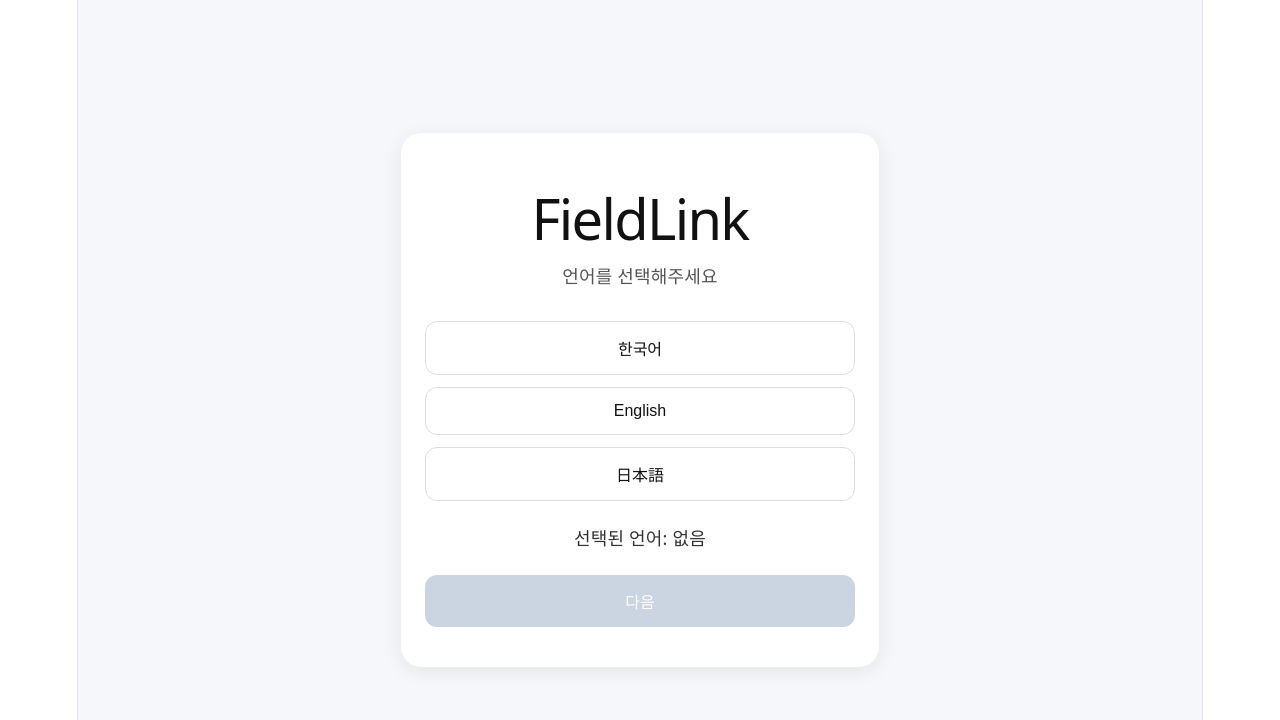
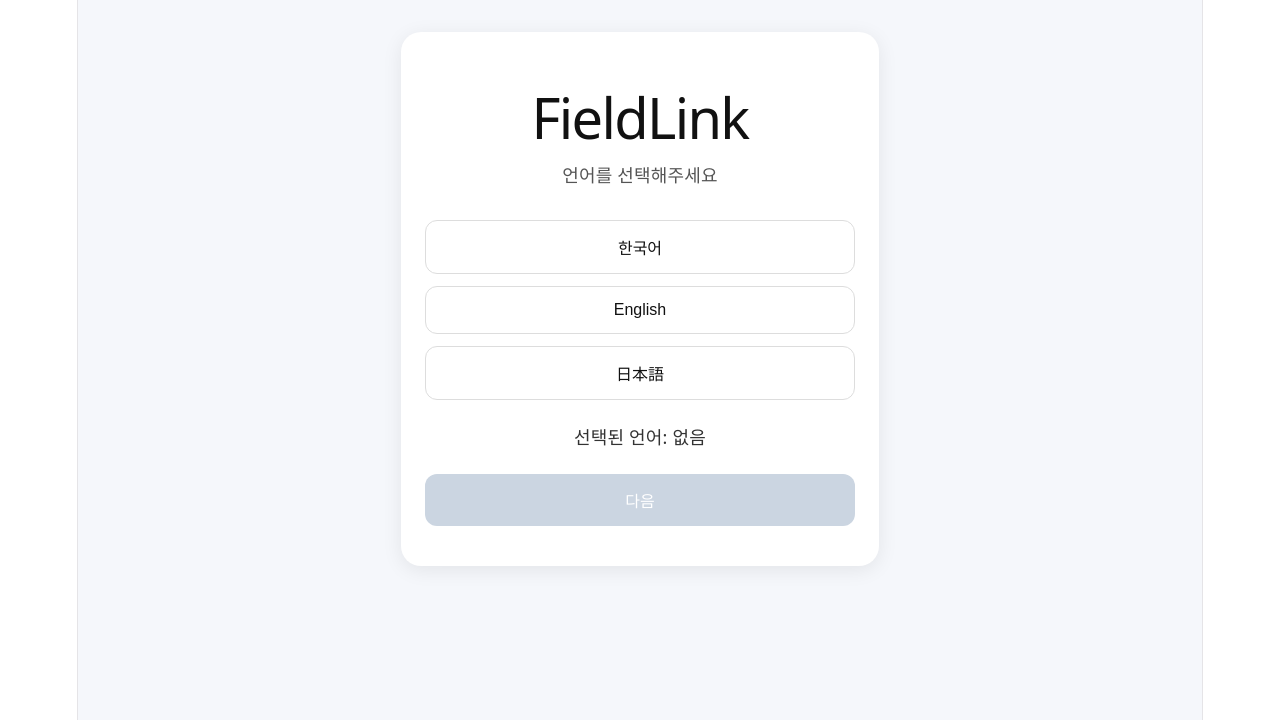
Before and after one commit to jayhxs/fieldlink-user-frontend, a React (Vite) app: page / in a window 1280 px wide. Shown: the top 720 px of the page. Built offline with nearby package versions, Linux system fonts and the light colour scheme.

Commit message:
Align page to top on step change

```diff
--- a/src/App.jsx
+++ b/src/App.jsx
@@ -306,8 +306,11 @@ function App() {
         minHeight: "100vh",
         display: "flex",
         justifyContent: "center",
-        alignItems: "center",
+        alignItems: "flex-start",
         backgroundColor: "#f5f7fb",
+        paddingTop: "32px",
+        paddingBottom: "32px",
+        boxSizing: "border-box",
       }}
     >
       <div
```
